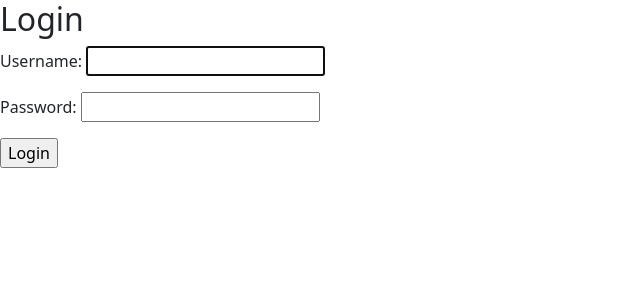
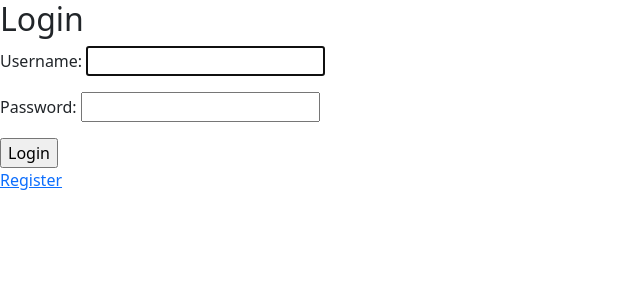
Before and after one commit to celesteroselli/CourtConnect, a Django app: page /accounts/login/ in a window 1280 px wide. Shown: the top 300 px of the page, without its empty margins (0-640 px from the left). Run offline with Django 3.2, Linux system fonts and the light colour scheme.

Commit message:
added register to login screen

```diff
--- a/juryapp/templates/registration/login.html
+++ b/juryapp/templates/registration/login.html
@@ -10,4 +10,5 @@
     {{ form.as_p }}
     <input type="submit" value="Login">
 </form>
+<a href="{% url 'juryapp:register' %}">Register</a>
 {% endblock %}
```
